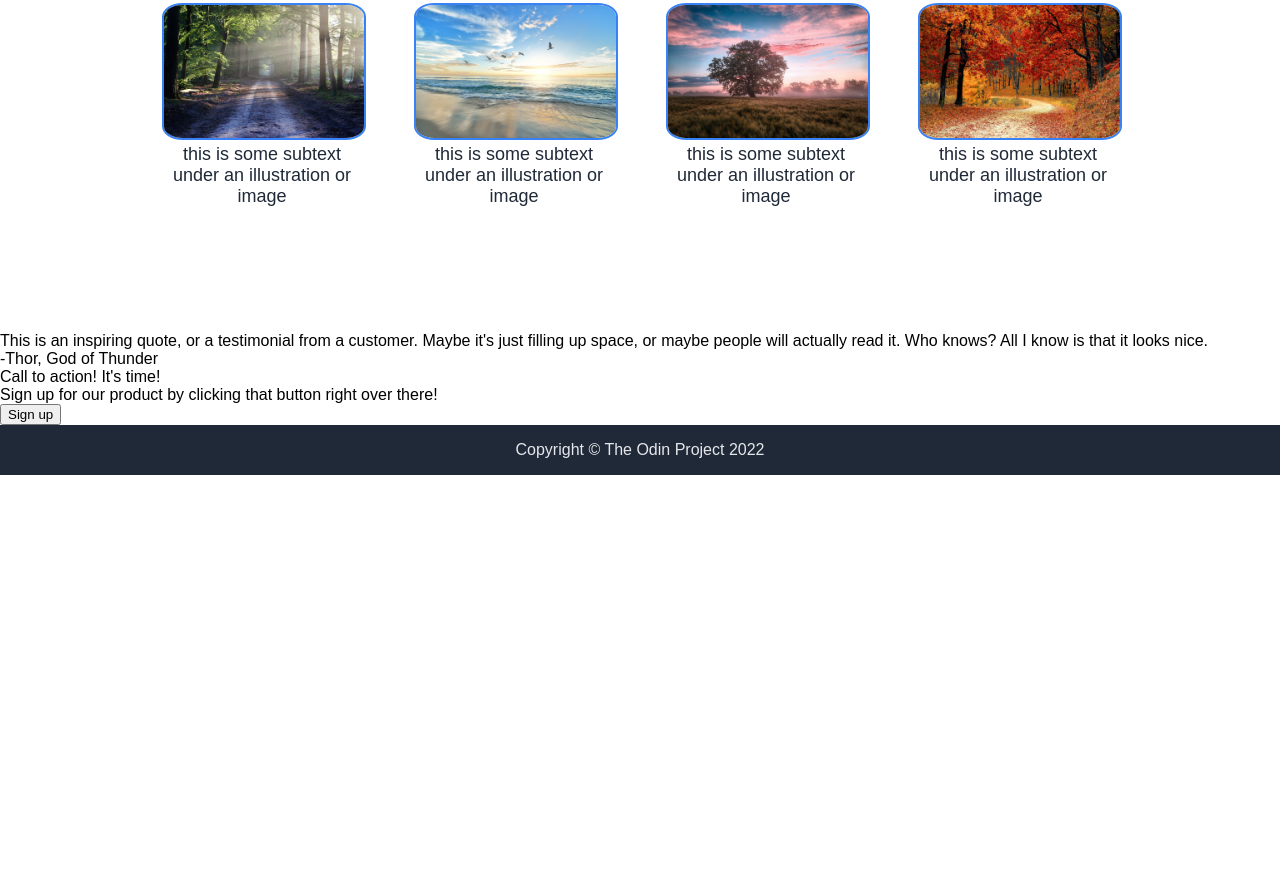
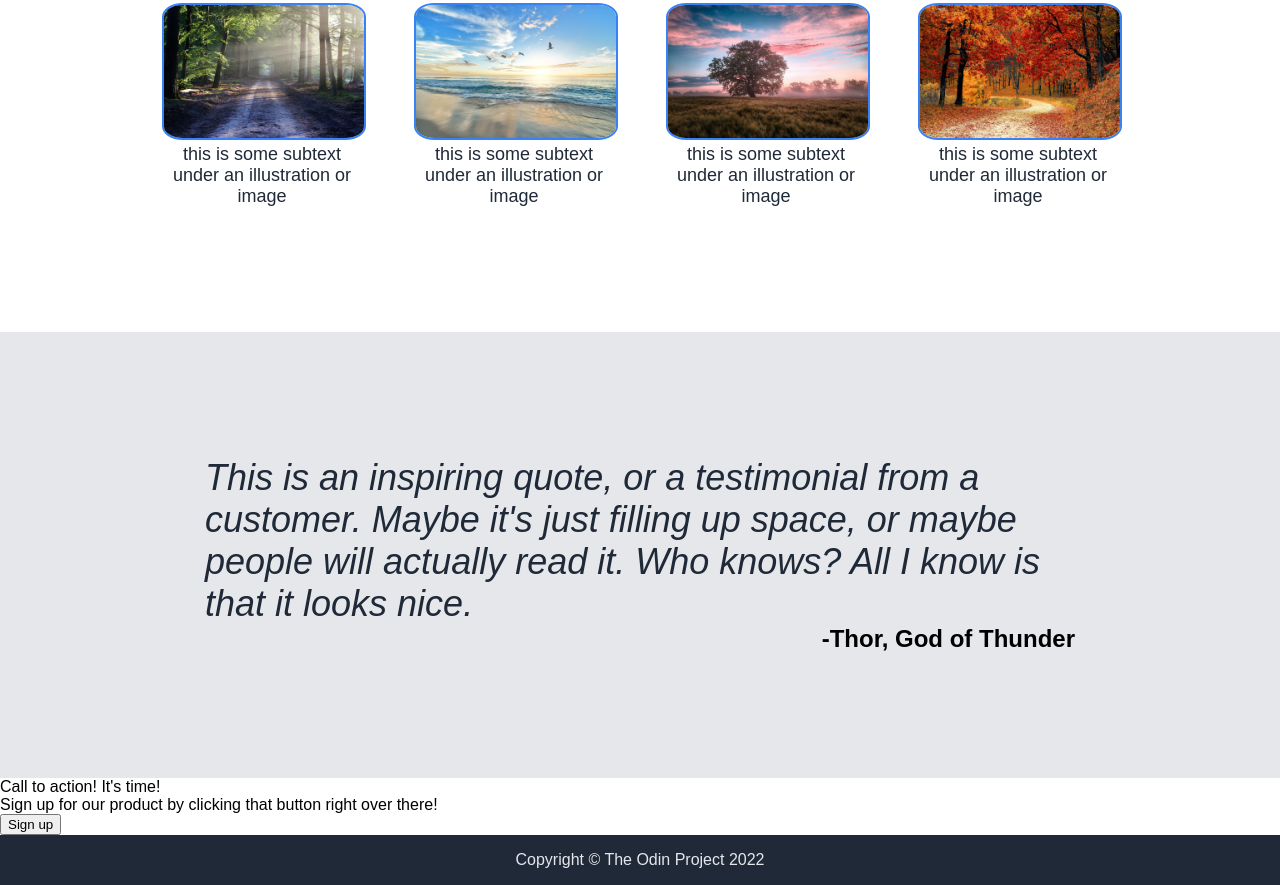
Before and after one commit to Kagiso31/landing-page, a plain HTML site: page index.html in a window 1280 px wide. Shown: the part 645-1530 px from the top of the page. Before the commit the page ends 1120 px from the top, so only its background shows below. Drawn offline with Linux system fonts and the light colour scheme.

Commit message:
Style quote section

```diff
--- a/css/style.css
+++ b/css/style.css
@@ -120,6 +120,26 @@ a {
     color: #1F2937;
 }
 
+/* Quote */
+
+.quote {
+    background-color: #E5E7EB;
+    padding: 125px 205px;
+}
+
+.quote-text {
+    color: #1F2937;
+    font-size: 36px;
+    font-style: italic;
+}
+
+.quote-author {
+    display: flex;
+    justify-content: flex-end;
+    font-size: x-large;
+    font-weight: 900;
+}
+
 /* Footer */
 .footer {
     background-color: #1F2937;
```
